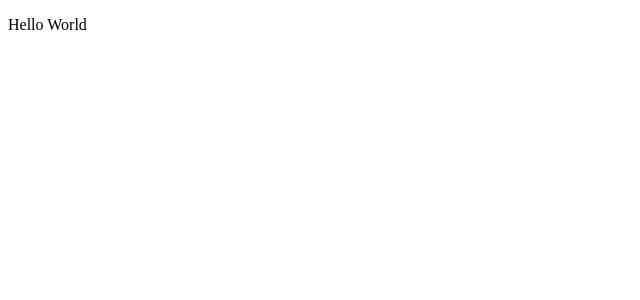
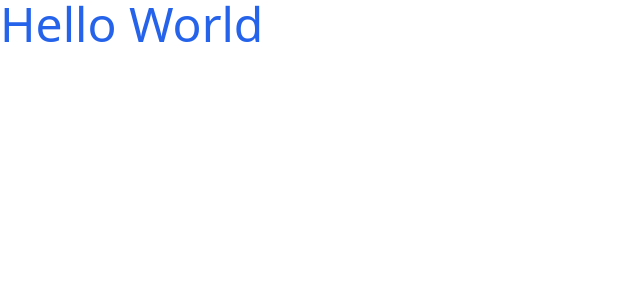
Before and after one commit to esconer/score-tracker-vue, a Vue app: page / in a window 1280 px wide. Shown: the top 300 px of the page, without its empty margins (0-640 px from the left). Built offline with nearby package versions, Linux system fonts and the light colour scheme.

Commit message:
tailwind fix

```diff
--- a/src/App.vue
+++ b/src/App.vue
@@ -3,5 +3,5 @@
 </script>
 
 <template>
-<p class="text-lg text-red-600">Hello World</p>
+<p class="text-5xl text-blue-600">Hello World</p>
 </template>
--- a/src/main.ts
+++ b/src/main.ts
@@ -1,4 +1,5 @@
 import { createApp } from 'vue'
 import App from './App.vue'
+import './assets/index.css'
 
 createApp(App).mount('#app')
```
Also changed, not shown: src/assets/index.css (renamed from src/index.css).
